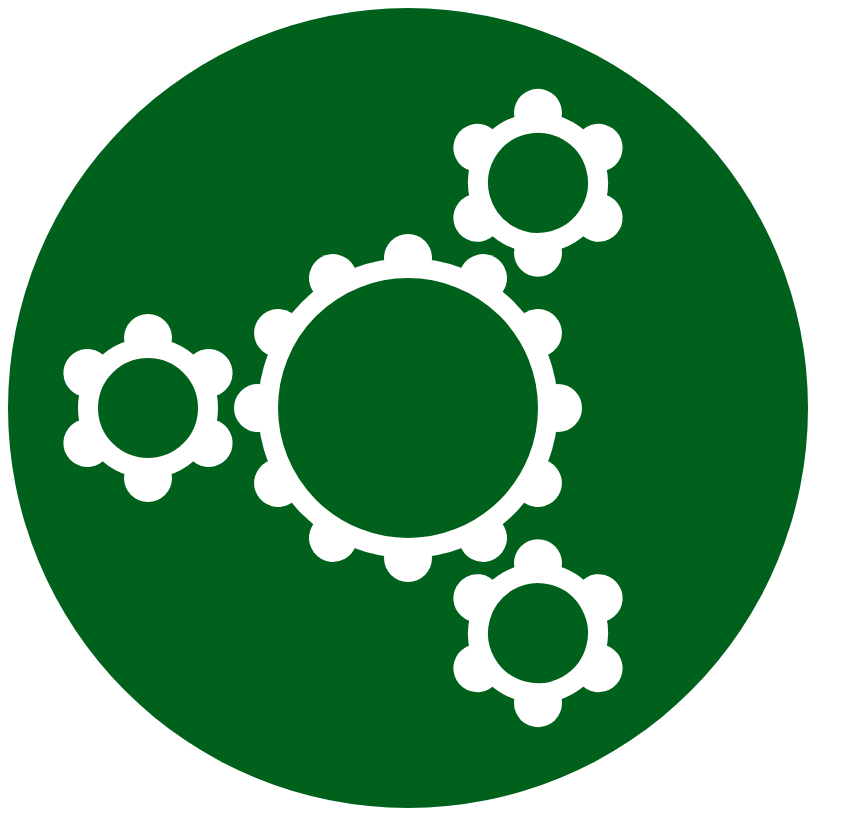
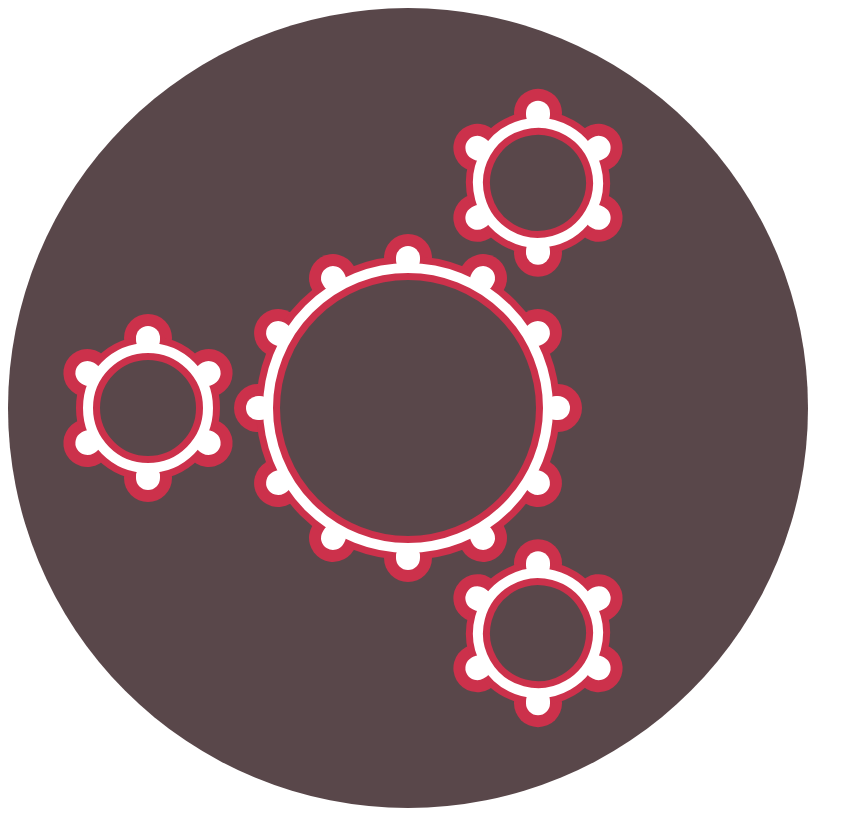
Before and after one commit to cgrundman/svg-logos, a plain HTML site: page Logos/mechanical.html in a window 1280 px wide. Shown: the whole page, without its empty margins (0-863 px from the left). Drawn offline with Linux system fonts and the light colour scheme.

Commit message:
Update mechanical.html

```diff
--- a/Logos/mechanical.html
+++ b/Logos/mechanical.html
@@ -3,37 +3,54 @@
   <svg width="800px" height="800px" viewBox="0 0 400 400">
     <defs>
       <g id="sungear">
-        <circle cx="200" cy="125" r="12" fill="white" />
-        <circle cx="200" cy="125" r="12" fill="white" transform="rotate(30, 200, 200)" />
-        <circle cx="200" cy="125" r="12" fill="white" transform="rotate(60, 200, 200)" />
-        <circle cx="200" cy="125" r="12" fill="white" transform="rotate(90, 200, 200)" />
-        <circle cx="200" cy="125" r="12" fill="white" transform="rotate(120, 200, 200)" />
-        <circle cx="200" cy="125" r="12" fill="white" transform="rotate(150, 200, 200)" />
-        <circle cx="200" cy="125" r="12" fill="white" transform="rotate(180, 200, 200)" />
-        <circle cx="200" cy="125" r="12" fill="white" transform="rotate(210, 200, 200)" />
-        <circle cx="200" cy="125" r="12" fill="white" transform="rotate(240, 200, 200)" />
-        <circle cx="200" cy="125" r="12" fill="white" transform="rotate(270, 200, 200)" />
-        <circle cx="200" cy="125" r="12" fill="white" transform="rotate(300, 200, 200)" />
-        <circle cx="200" cy="125" r="12" fill="white" transform="rotate(330, 200, 200)" />
-        <circle cx="200" cy="200" r="70" stroke="white" stroke-width="10" fill="#00611c" />
+        <circle cx="200" cy="125" r="12" fill="#cc314b" />
+        <circle cx="200" cy="125" r="12" fill="#cc314b" transform="rotate(30, 200, 200)" />
+        <circle cx="200" cy="125" r="12" fill="#cc314b" transform="rotate(60, 200, 200)" />
+        <circle cx="200" cy="125" r="12" fill="#cc314b" transform="rotate(90, 200, 200)" />
+        <circle cx="200" cy="125" r="12" fill="#cc314b" transform="rotate(120, 200, 200)" />
+        <circle cx="200" cy="125" r="12" fill="#cc314b" transform="rotate(150, 200, 200)" />
+        <circle cx="200" cy="125" r="12" fill="#cc314b" transform="rotate(180, 200, 200)" />
+        <circle cx="200" cy="125" r="12" fill="#cc314b" transform="rotate(210, 200, 200)" />
+        <circle cx="200" cy="125" r="12" fill="#cc314b" transform="rotate(240, 200, 200)" />
+        <circle cx="200" cy="125" r="12" fill="#cc314b" transform="rotate(270, 200, 200)" />
+        <circle cx="200" cy="125" r="12" fill="#cc314b" transform="rotate(300, 200, 200)" />
+        <circle cx="200" cy="125" r="12" fill="#cc314b" transform="rotate(330, 200, 200)" />
+        <circle cx="200" cy="200" r="70" stroke="#cc314b" stroke-width="12" fill="#59474a" />
+        <circle cx="200" cy="200" r="70" stroke="white" stroke-width="5" fill="transparent" />
+        <line x1="200" y1="125" x2="200" y2="126" stroke="white" stroke-width="12" stroke-linecap="round"/>
+        <line x1="200" y1="125" x2="200" y2="126" stroke="white" stroke-width="12" stroke-linecap="round" transform="rotate(30, 200, 200)" />
+        <line x1="200" y1="125" x2="200" y2="126" stroke="white" stroke-width="12" stroke-linecap="round" transform="rotate(60, 200, 200)" />
+        <line x1="200" y1="125" x2="200" y2="126" stroke="white" stroke-width="12" stroke-linecap="round" transform="rotate(90, 200, 200)" />
+        <line x1="200" y1="125" x2="200" y2="126" stroke="white" stroke-width="12" stroke-linecap="round" transform="rotate(120, 200, 200)" />
+        <line x1="200" y1="125" x2="200" y2="126" stroke="white" stroke-width="12" stroke-linecap="round" transform="rotate(150, 200, 200)" />
+        <line x1="200" y1="125" x2="200" y2="126" stroke="white" stroke-width="12" stroke-linecap="round" transform="rotate(180, 200, 200)" />
+        <line x1="200" y1="125" x2="200" y2="126" stroke="white" stroke-width="12" stroke-linecap="round" transform="rotate(210, 200, 200)" />
+        <line x1="200" y1="125" x2="200" y2="126" stroke="white" stroke-width="12" stroke-linecap="round" transform="rotate(240, 200, 200)" />
+        <line x1="200" y1="125" x2="200" y2="126" stroke="white" stroke-width="12" stroke-linecap="round" transform="rotate(270, 200, 200)" />
+        <line x1="200" y1="125" x2="200" y2="126" stroke="white" stroke-width="12" stroke-linecap="round" transform="rotate(300, 200, 200)" />
+        <line x1="200" y1="125" x2="200" y2="126" stroke="white" stroke-width="12" stroke-linecap="round" transform="rotate(330, 200, 200)" />
       </g>
       <g id="plangear">
-        <circle cx="200" cy="165" r="12" fill="white" />
-        <circle cx="200" cy="165" r="12" fill="white" transform="rotate(60, 200, 200)" />
-        <circle cx="200" cy="165" r="12" fill="white" transform="rotate(120, 200, 200)" />
-        <circle cx="200" cy="165" r="12" fill="white" transform="rotate(180, 200, 200)" />
-        <circle cx="200" cy="165" r="12" fill="white" transform="rotate(240, 200, 200)" />
-        <circle cx="200" cy="165" r="12" fill="white" transform="rotate(300, 200, 200)" />
-        <circle cx="200" cy="200" r="30" stroke="white" stroke-width="10" fill="#00611c" />
+        <circle cx="200" cy="165" r="12" fill="#cc314b" />
+        <circle cx="200" cy="165" r="12" fill="#cc314b" transform="rotate(60, 200, 200)" />
+        <circle cx="200" cy="165" r="12" fill="#cc314b" transform="rotate(120, 200, 200)" />
+        <circle cx="200" cy="165" r="12" fill="#cc314b" transform="rotate(180, 200, 200)" />
+        <circle cx="200" cy="165" r="12" fill="#cc314b" transform="rotate(240, 200, 200)" />
+        <circle cx="200" cy="165" r="12" fill="#cc314b" transform="rotate(300, 200, 200)" />
+        <circle cx="200" cy="200" r="30" stroke="#cc314b" stroke-width="12" fill="#59474a" />
+        <circle cx="200" cy="200" r="30" stroke="white" stroke-width="5" fill="transparent" />
+        <line x1="200" y1="165" x2="200" y2="166" stroke="white" stroke-width="12" stroke-linecap="round"/>
+        <line x1="200" y1="165" x2="200" y2="166" stroke="white" stroke-width="12" stroke-linecap="round" transform="rotate(60, 200, 200)" />
+        <line x1="200" y1="165" x2="200" y2="166" stroke="white" stroke-width="12" stroke-linecap="round" transform="rotate(120, 200, 200)" />
+        <line x1="200" y1="165" x2="200" y2="166" stroke="white" stroke-width="12" stroke-linecap="round" transform="rotate(180, 200, 200)" />
+        <line x1="200" y1="165" x2="200" y2="166" stroke="white" stroke-width="12" stroke-linecap="round" transform="rotate(240, 200, 200)" />
+        <line x1="200" y1="165" x2="200" y2="166" stroke="white" stroke-width="12" stroke-linecap="round" transform="rotate(300, 200, 200)" />
       </g>
     </defs>
-
-    <circle id="background" cx="200" cy="200" r="200" fill="#00611c" />
-
+    <circle id="background" cx="200" cy="200" r="200" fill="#59474a" />
     <use href="#sungear" x="0" y="0" />
     <use href="#plangear" x="-130" y="0" />
     <use href="#plangear" x="-130" y="0" transform="rotate(120, 200, 200)" />
     <use href="#plangear" x="-130" y="0" transform="rotate(240, 200, 200)" />
-
   </svg>
 </html>
```
